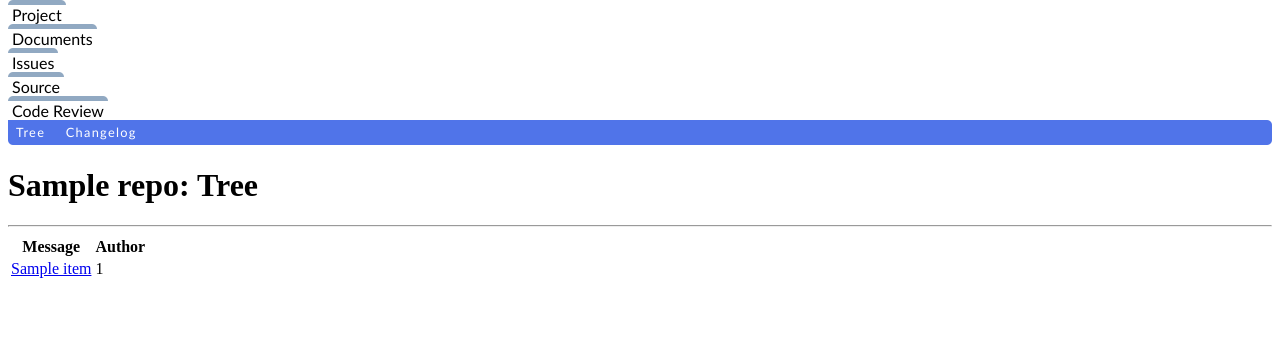
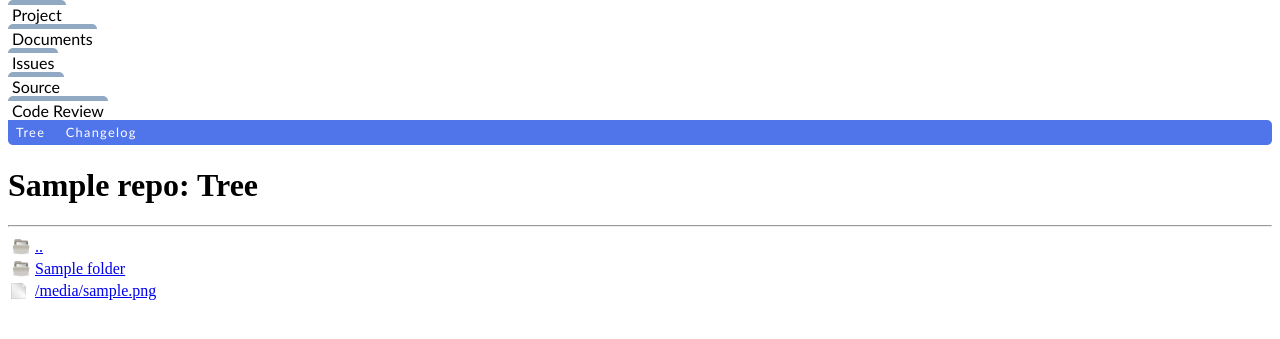
Before and after one commit to clsdaniel/iridium, a Django app: template scm/templates/scm_tree.html in a window 1280 px wide. Shown: the part 64-403 px from the top of the page. Run offline with Django 3.2, Linux system fonts and the light colour scheme; the template is opened without the code that fills it: most values are stand-ins (such as "Sample title", 1, 10 or a date in 2020).

Commit message:
[SCM] Updated scm_tree template
Updated template for pyvcs, added nice icons to differentiate folders
from files, added an extra tag to trim tree path in order to have
a link to parent directory.

```diff
--- a/scm/templates/scm_tree.html
+++ b/scm/templates/scm_tree.html
@@ -1,5 +1,6 @@
 {% extends "master.html" %}
 {% load i18n %}
+{% load extratags %}
 
 {% block submenu %}
 <a href="/s/{{ pid }}/{{ rid }}/t">Tree</a>
@@ -9,11 +10,33 @@
 {% block contents %}
 <h1>{{ repo.title }}: Tree</h2><hr/>
 <table>
-<tr><th>Message</th><th>Author</th></tr>
-{% for name, blob in items %}
+{% if tree %}
+<td><img src="/static/img/icon_folder.png"></td>
+<td><a href="/s/{{ pid }}/{{ rid }}/t/{{ tree|trimpath }}">..</a></td>
+{% endif %}
+{% for folder in folders %}
 <tr>
-	<td><a href="/s/{{ pid }}/{{ rid }}/t/{{ blob.id }}">{{ name }}</a></td>
-	<td>{{ blob.id }}</td>
+	<td><img src="/static/img/icon_folder.png"></td><td>
+	{% if tree %}
+	<a href="/s/{{ pid }}/{{ rid }}/t/{{ tree }}/{{ folder }}">
+	{% else %}
+	<a href="/s/{{ pid }}/{{ rid }}/t/{{ folder }}">
+	{% endif %}
+
+	{{ folder }}</a></td>
+</tr>
+{% endfor %}
+
+{% for file in files %}
+<tr>
+	<td><img src="/static/img/icon_file.png"></td><td>
+	{% if tree %}
+	<a href="/s/{{ pid }}/{{ rid }}/cat/{{ file }}">
+	{% else %}
+	<a href="/s/{{ pid }}/{{ rid }}/cat/{{ tree }}/{{ file }}">
+	{% endif %}
+
+	{{ file }}</a></td>
 </tr>
 {% endfor %}
 </table>
```
Also changed, not shown: issues/templatetags/extratags.py (+7 -0 lines), static/img/icon_file.png (added), static/img/icon_folder.png (added).
